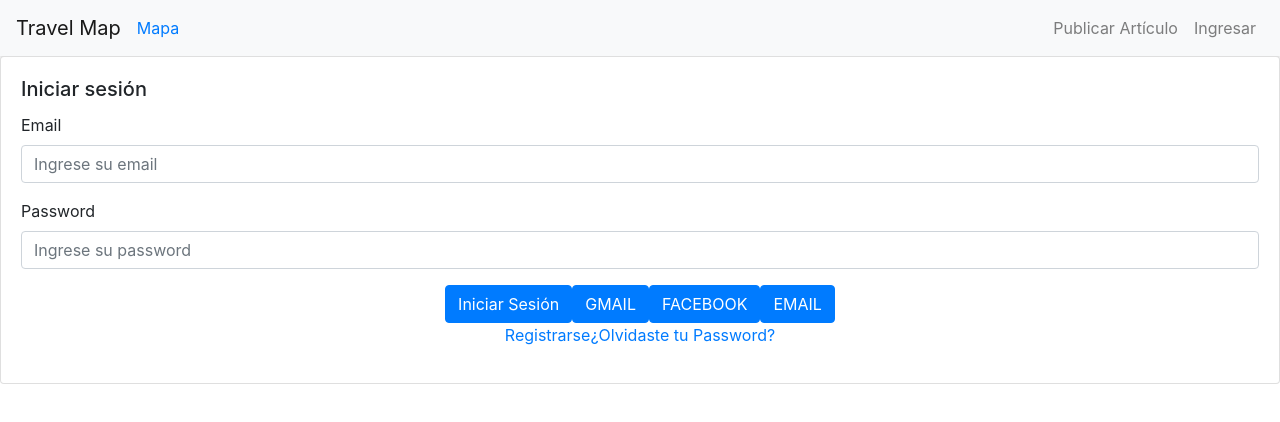
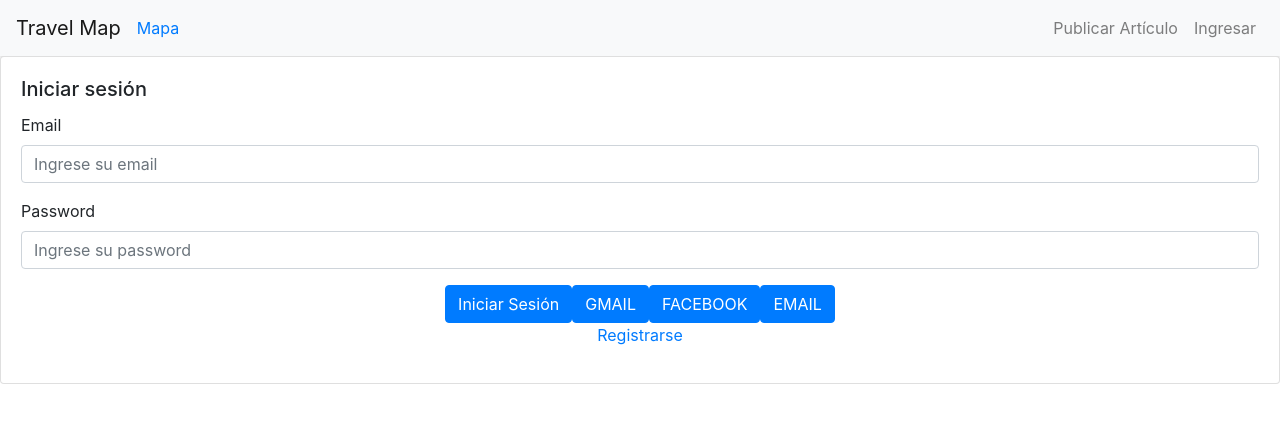
Before and after one commit to ferca84/travelmapar, a Next.js app: page /login in a window 1280 px wide. Shown: the top 422 px of the page. Built offline with nearby package versions, Linux system fonts and the light colour scheme; no server answers.

Commit message:
Fix error

```diff
--- a/components/FormLogin.js
+++ b/components/FormLogin.js
@@ -32,7 +32,7 @@ const FormLogin = (props) => {
     const handleSubmit = (event) => {
         event.preventDefault();
         event.stopPropagation();
-
+        const form = event.currentTarget;
         if (form.checkValidity() === false) return;
 
         setValidated(true);
@@ -112,9 +112,6 @@ const FormLogin = (props) => {
                                 <Link href="/registrar">
                                     <a>Registrarse</a>
                                 </Link>
-                                <Link href="/recuperar-password">
-                                    <a>¿Olvidaste tu Password?</a>
-                                </Link>
                             </div>
                         </Form>
 
```
